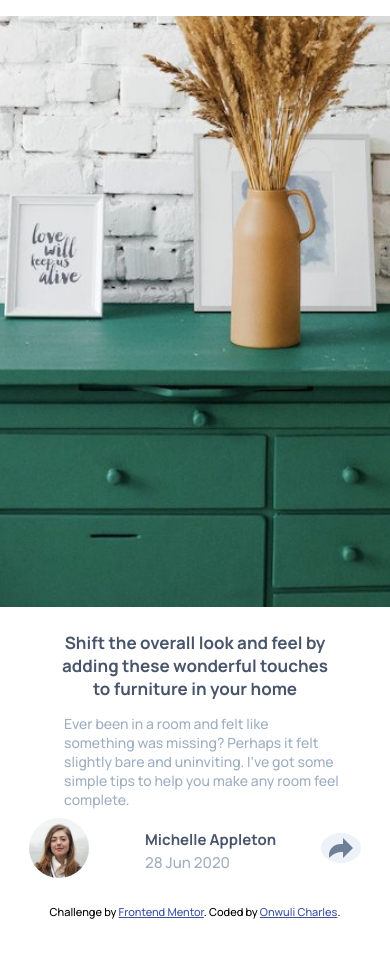
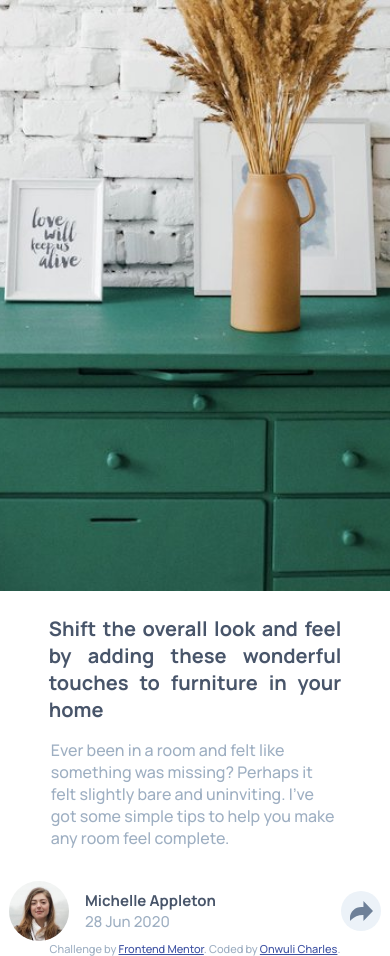
Before and after one commit to Ot-Charlie/article-preview-component-master, a plain HTML site: page index.html in a window 390 px wide. Before the commit the page ends 919 px from the top, so only its background shows below. Drawn offline with Linux system fonts and the light colour scheme.

Commit message:
final media responsiveness bug fixes (I hope)

```diff
--- a/index.html
+++ b/index.html
@@ -21,7 +21,7 @@
   to help you make any room feel complete.</p>
 <div class="author">
   <img src="article-preview-component-master/images/avatar-michelle.jpg" class="user-pic" alt="author's picture">
-  <div >
+  <div class="mich-1" >
   <h4 class="michelle">Michelle Appleton</h4>
   <p class="date">28 Jun 2020</p>
 </div>
@@ -29,7 +29,7 @@
   <img src="article-preview-component-master/images/icon-share.svg" alt="share icon" class="share-trigger">
   </div>
   <div id="share-menu">
- <span> SHARE</span>
+ <span class="foot-share"> SHARE</span>
   <a href="#" target="_blank"><img src="article-preview-component-master/images/icon-facebook.svg" alt="facebook icon"></a>
   <a href="#" target="_blank"><img src="article-preview-component-master/images/icon-twitter.svg" alt="twitter icon"></a>
   <a href="#" target="_blank"><img src="article-preview-component-master/images/icon-pinterest.svg" alt="pinterest icon"></a>
@@ -38,9 +38,10 @@
  </section>
   </main>
   <div class="attribution">
-    Challenge by <a href="https://www.frontendmentor.io?ref=challenge" target="_blank">Frontend Mentor</a>.
-    Coded by <a href="https://stately-unicorn-cddab4.netlify.app/" target="_blank">Onwuli Charles</a>.
-  </div>
+  <span>Challenge by <a href="https://www.frontendmentor.io?ref=challenge" target="_blank" rel="noopener noreferrer">Frontend Mentor</a>.</span>
+  <span>Coded by <a href="https://stately-unicorn-cddab4.netlify.app/" target="_blank" rel="noopener noreferrer">Onwuli Charles</a>.</span>
+</div>
+
    <script src="script.js"></script>
 </body>
 </html>
--- a/style.css
+++ b/style.css
@@ -11,7 +11,7 @@ main {
   justify-content: center;
   align-items: center;
   min-height: 90vh;
-  padding-top: 0; /* Remove top padding for perfect centering */
+  padding-top: 0;
   gap: 2rem;
 }
 h2 {
@@ -100,135 +100,138 @@ span {
 .attribution a {
   color: hsl(228, 45%, 44%);
 }
- @media(min-width: 1025px)and (max-width: 1230px) {
+ @media(min-width: 1025px)and (max-width: 1230px) {  /*for firefox */
   .share-container{
     margin-left: 25%;
   }
 }
-@media (max-width: 1024px) {
-  main{
-    gap:1rem
+@media (max-width: 768px) {
+   * {
+  margin: 0;
+  padding: 0;
+  box-sizing: border-box;
+}
+  main {
+    flex-direction: column;
+    align-items: flex-start;
+    gap: 1.5rem;
   }
   .drawers{
-    padding-left: 197px;
-  }
-  h2{
-    padding-right: 52px;
-    font-size: 15px;
-  }
-  .share-container {
-  margin-left: 22%;
+margin: 0 auto;
+padding: 0;
+  width: 60%;
 }
-.room{
-  padding-right: 1px;
-  font-size: 13px;
-}
-#share-menu {
-  left: 48%;
-  padding: 15px 20px 15px 30px;
-}
-.author{
-  font-size: 13px;
-}
-}
-
-@media (max-width: 768px) {
-  main {
-    flex-direction: column;
-    padding: 1rem;
-    gap: 1.5rem;
-  }
-  .drawers {
-    width: 60%;
-    height: 70vh;
-    padding-left: 0;
-  }
   h2 {
+    padding: 0;
     margin: 0 auto;
-    max-width: 380px;
+    max-width: 43%;
     font-size: 20px;
     text-align: justify;
   }
   .room {
-    padding-right: 0;
+    padding: 0;
+   margin: 0 auto;
     text-align:left;
     font-size: 17px;
-    max-width: 335px;
+    max-width: 43.5%;
+  }
+   .author {
+  display: flex;
+  justify-content: center;
+  margin-top: 2rem;
+    font-size: 15px;
+    gap:1rem;
   }
   .share-container {
-    height: 30px;
-    width: 40px;
   z-index: 2;
   }
   #share-menu {
-    left: 70%;
+    width:70vw;
+    left: 50%;
+  transform: translateX(-50%);
     padding: 15px 20px 15px 30px;
+    bottom:0;
   }
-  .author {
-  display: flex;
-  justify-content: space-evenly;
-    font-size: 15px;
-    gap:1rem;
-  }
-  .michelle {
-  width:  160px;
-  text-align: justify;
-margin-left: 40px;
-}
-.date{
-  margin-top: 2px;
-  margin-left:40px
-}
-#share-menu {
-  width: 26rem;
-  left: 0;
-  padding: 15px 20px 15px 30px;
-  border-radius: 0 0 20px 20px;
-  bottom: 10%;
-  z-index: 1;
-}
-#share-menu::after {
+  #share-menu::after {
   display: none;
 }
 #share-menu.active {
   display: flex;
   gap: 4rem;
-}
-}
-@media(min-width: 320px)and (max-width: 426px){
- body{
-  margin: 0;
- }
-  .drawers {
- width: 100vw;
-object-fit: cover;
-}
-h2{
-   text-align: center;
-  max-width: 280px;
-  margin: 0 auto;
-  padding-right: 0;
-  font-size: 17px;
-}
-.room {
-  max-width: 310px;
-font-size: 14px;
-padding-left: 35px;
-
-}
-.share-container{
-margin-left: 0;
-}
-
-.author{
-  position: relative;
-  left:0;
-  margin: 0;
-  padding: 0;
-}
-#share-menu.active {
-  width: 100vw;
-gap: 2rem;
 
 }
 }
+@media (max-width: 480px) {
+  * {
+  margin: 0;
+  padding: 0;
+  box-sizing: border-box;
+}
+.split{
+  display: flex;
+  flex-direction: column;
+  align-items: flex-start;
+  padding: 0;
+
+}
+.drawers{
+  width: 100vw;          /* full viewport width */
+  height: 70vh;
+  object-fit: cover;   /* crop & fill without distortion */
+  object-position: center; /* keep the subject centered */
+}
+h2{
+ padding: 0;
+ max-width: 75%;
+}
+.room{
+  padding: 0;
+  margin: 1rem auto ;
+  font-size: 16px;
+  max-width: 74%;
+}
+#share-menu {
+  width: 100vw;
+  bottom: 0;
+  border-radius: 0 0 20px 20px;
+ }
+}
+ @media (max-width: 376px){
+h2{
+  font-size: 16px;
+  max-width: 70%;
+}
+.room{
+  font-size: 14px;
+  max-width: 74%;
+}
+#share-menu.active {
+  display: flex;
+  gap: 2rem;
+  }
+ }
+ @media (max-width: 321px){
+  h2{
+    font-size: 16px;
+    max-width: 80%;
+  }
+  .room{
+    font-size: 14px;
+    max-width: 86%;
+  }
+  #share-menu.active {
+    display: flex;
+    gap: 1rem;
+  }
+  .mich-1{
+    font-size:15px;
+    width: 58%;
+  }
+  .share-container{
+    margin: 0;
+  }
+  .foot-share{
+    letter-spacing: 3px;
+  }
+
+ }
```
